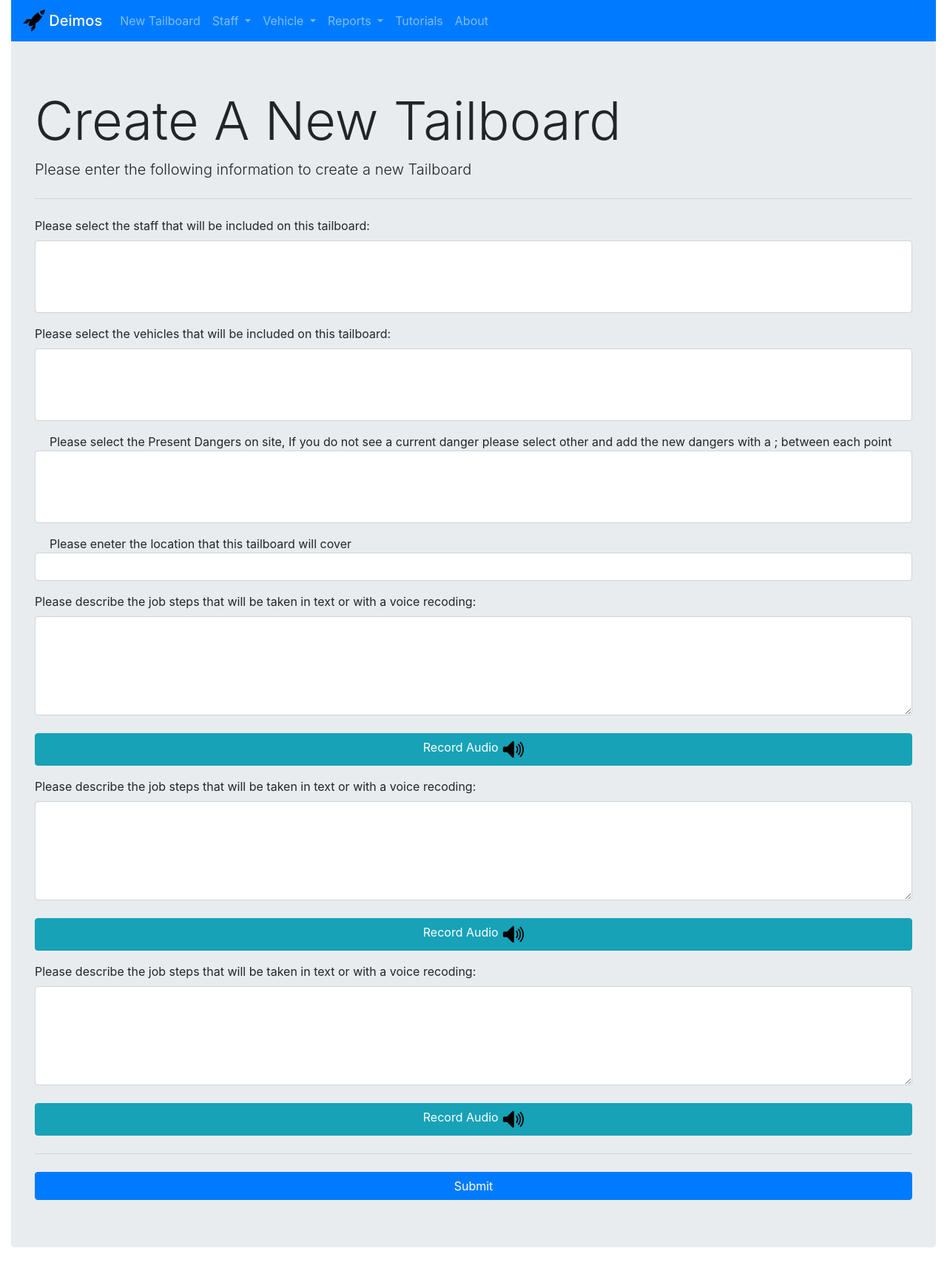
After one commit to kevans05/Deimos, a Flask app: page /newTailboard in a window 1280 px wide. The commit adds this page. Shown: the whole page at 74% size. Run offline with Flask 2, Linux system fonts and the light colour scheme; lists and menus that the app fills with data are empty; some libraries are stand-ins or nearby versions.

```diff
--- a/Deimos.py
+++ b/Deimos.py
@@ -2,4 +2,4 @@ DEBUG = True
 from project import app
 
 if __name__ == "__main__":
-    app.run(debug=True, host= '0.0.0.0')
+    app.run(debug=True, host= '0.0.0.0', port=8000)
--- a/project/templates/base.html
+++ b/project/templates/base.html
@@ -7,10 +7,16 @@
         <title>Deimos</title>
     {% endif %}
 
+    {%  if messageBox  %}
+        <script>
+            alert("fuck")
+        </script>
+    {%  endif %}
     <link rel="stylesheet" href="https://maxcdn.bootstrapcdn.com/bootstrap/4.0.0-beta.2/css/bootstrap.min.css" integrity="sha384-PsH8R72JQ3SOdhVi3uxftmaW6Vc51MKb0q5P2rRUpPvrszuE4W1povHYgTpBfshb" crossorigin="anonymous">
     <script src="https://code.jquery.com/jquery-3.2.1.slim.min.js" integrity="sha384-KJ3o2DKtIkvYIK3UENzmM7KCkRr/rE9/Qpg6aAZGJwFDMVNA/GpGFF93hXpG5KkN" crossorigin="anonymous"></script>
     <script src="https://cdnjs.cloudflare.com/ajax/libs/popper.js/1.12.3/umd/popper.min.js" integrity="sha384-vFJXuSJphROIrBnz7yo7oB41mKfc8JzQZiCq4NCceLEaO4IHwicKwpJf9c9IpFgh" crossorigin="anonymous"></script>
     <script src="https://maxcdn.bootstrapcdn.com/bootstrap/4.0.0-beta.2/js/bootstrap.min.js" integrity="sha384-alpBpkh1PFOepccYVYDB4do5UnbKysX5WZXm3XxPqe5iKTfUKjNkCk9SaVuEZflJ" crossorigin="anonymous"></script>
+
 
     <meta name="viewport" content="width=device-width, initial-scale=1.0">
     <link rel="icon" type="image/svg" href="/static/svg/rocket.svg">
@@ -28,7 +34,7 @@
         <div class="collapse navbar-collapse" id="navbarNavAltMarkup">
             <div class="navbar-nav">
                 <ul class="nav navbar-nav mr-auto">
-                    <a class="nav-item nav-link" href="#">New Tailboard</a>
+                    <a class="nav-item nav-link" href="{{ url_for('newTailboard') }}">New Tailboard</a>
                     <li class="nav-item dropdown">
                         <a class="nav-link dropdown-toggle" href="#" id="navbarDropdownMenuStaff" data-toggle="dropdown" aria-haspopup="true" aria-expanded="false">
                             Staff
--- /dev/null
+++ b/project/templates/newTailboard.html
@@ -0,0 +1,57 @@
+{% extends "base.html" %}
+{% block content %}
+    <div class="container-fluid">
+        <div class="jumbotron">
+            <h1 class="display-3">Create A New Tailboard</h1>
+            <p class="lead">Please enter the following information to create a new Tailboard</p>
+            <hr class="my-4">
+                <form action="{{ url_for('handleNewTailboard') }}" method="post">
+                    <div class="form-group">
+                        <label for="presentStaff">Please select the staff that will be included on this tailboard:</label>
+                        <select multiple class="form-control" id="presentStaff" name="presentStaff">
+
+
+                        </select>
+                     </div>
+                    <div class="form-group">
+                        <label for="inputFirstName">Please select the vehicles that will be included on this tailboard:</label>
+                        <select multiple class="form-control" id="presentVehicles" name="presentVehicles">
+
+
+                        </select>
+                     </div>
+                    <div class="form-group">
+                        <label class="form-check-label" for="presentDangers">Please select the Present Dangers on site, If you do not see a current danger please select other and add the new dangers with a ; between each point</label>
+                        <select multiple class="form-control" id="presentDangers" name="presentDangers">
+
+
+                        </select>
+                    </div>
+                    <div class="form-group">
+                        <label class="form-check-label" for="location">Please eneter the location that this tailboard will cover</label>
+                        <input type="text" class="form-control" id="location" name="location">
+                     </div>
+                    <div class="form-group">
+                        <label for="">Please describe the job steps that will be taken in text or with a voice recoding:</label>
+                        <textarea rows="5" class="form-control" id="jobSteps" name="jobSteps" aria-describedby="jobSteps" required></textarea>
+                        <br>
+                        <button type="button" class="btn btn-info" style="width: 100%">Record Audio <img src="/static/svg/unmute.svg" width="30" height="30" class="d-inline-block align-top" alt=""></button>
+                    </div>
+                     <div class="form-group">
+                        <label for="">Please describe the job steps that will be taken in text or with a voice recoding:</label>
+                        <textarea rows="5" class="form-control" id="jobSteps" name="jobSteps" aria-describedby="jobSteps" required></textarea>
+                         <br>
+                        <button type="button" class="btn btn-info" style="width: 100%">Record Audio <img src="/static/svg/unmute.svg" width="30" height="30" class="d-inline-block align-top" alt=""></button>
+                    </div>
+                     <div class="form-group">
+                        <label for="">Please describe the job steps that will be taken in text or with a voice recoding:</label>
+                        <textarea rows="5" class="form-control" id="jobSteps" name="jobSteps" aria-describedby="jobSteps" required></textarea>
+                         <br>
+                        <button type="button" class="btn btn-info" style="width: 100%">Record Audio <img src="/static/svg/unmute.svg" width="30" height="30" class="d-inline-block align-top" alt=""></button>
+                    </div>
+                    <hr class="my-4">
+                    <button type="submit" class="btn btn-primary" style="width: 100%">Submit</button>
+                </form>
+        </div>
+    </div>
+{% endblock %}
--- a/project/templates/vehicleNew.html
+++ b/project/templates/vehicleNew.html
@@ -19,7 +19,7 @@
                     <input type="text" class="form-control" id="inputMake" name="inputMake" aria-describedby="make" placeholder="Anvil Aerospace" required>
                 </div>
                 <div class="form-group">
-                    <label for="inputModel">Phone Number:</label>
+                    <label for="inputModel">Model:</label>
                     <input type="text" class="form-control" id="inputModel" name="inputModel" aria-describedby="model" placeholder="Hurricane" required>
                 </div>
                 <br>
--- a/project/views.py
+++ b/project/views.py
@@ -7,6 +7,15 @@ import dataset
 def index():
     return render_template('index.html',
                            title='Home')
+
+@app.route('/newTailboard')
+def newTailboard():
+    return render_template('newTailboard.html')
+
+@app.route('/handleNewTailboard', methods=['POST'])
+def handleNewTailboard():
+    if request.method == 'POST':
+       redirect('/')
 @app.route('/newStaff')
 def newStaff():
     return render_template('staffNew.html',
@@ -17,7 +26,6 @@ def handleNewStaff():
         db = dataset.connect('sqlite:///project/dynamic/db/database.db')
         table = db['staff']
         table.insert(dict(firstName=request.form['inputFirstName'], lastName=request.form['inputLastName'], email=request.form['inputEmail'], tel=request.form['inputPhoneNumber'],enabled=1))
-
     return redirect('/')
 
 @app.route('/removeStaff')
@@ -26,7 +34,7 @@ def removeStaff():
     table = db['staff']
     staff = table.find(enabled=1)
     return render_template('staffRemove.html',
-                           title='New Staff',staff=staff)
+                           title='New Staff', staff=staff)
 
 @app.route('/handleRemoveStaff', methods=['POST'])
 def handleRemoveStaff():
@@ -65,7 +73,6 @@ def handleNewVehicle():
         table.insert(dict(nickname=request.form['inputNickname'],
                           corporationID=request.form['inputCorporationID'], make=request.form['inputMake'],
                           model=request.form['inputModel'],enabled=1))
-
     return redirect('/')
 
 @app.route('/removeVehicle')
```
